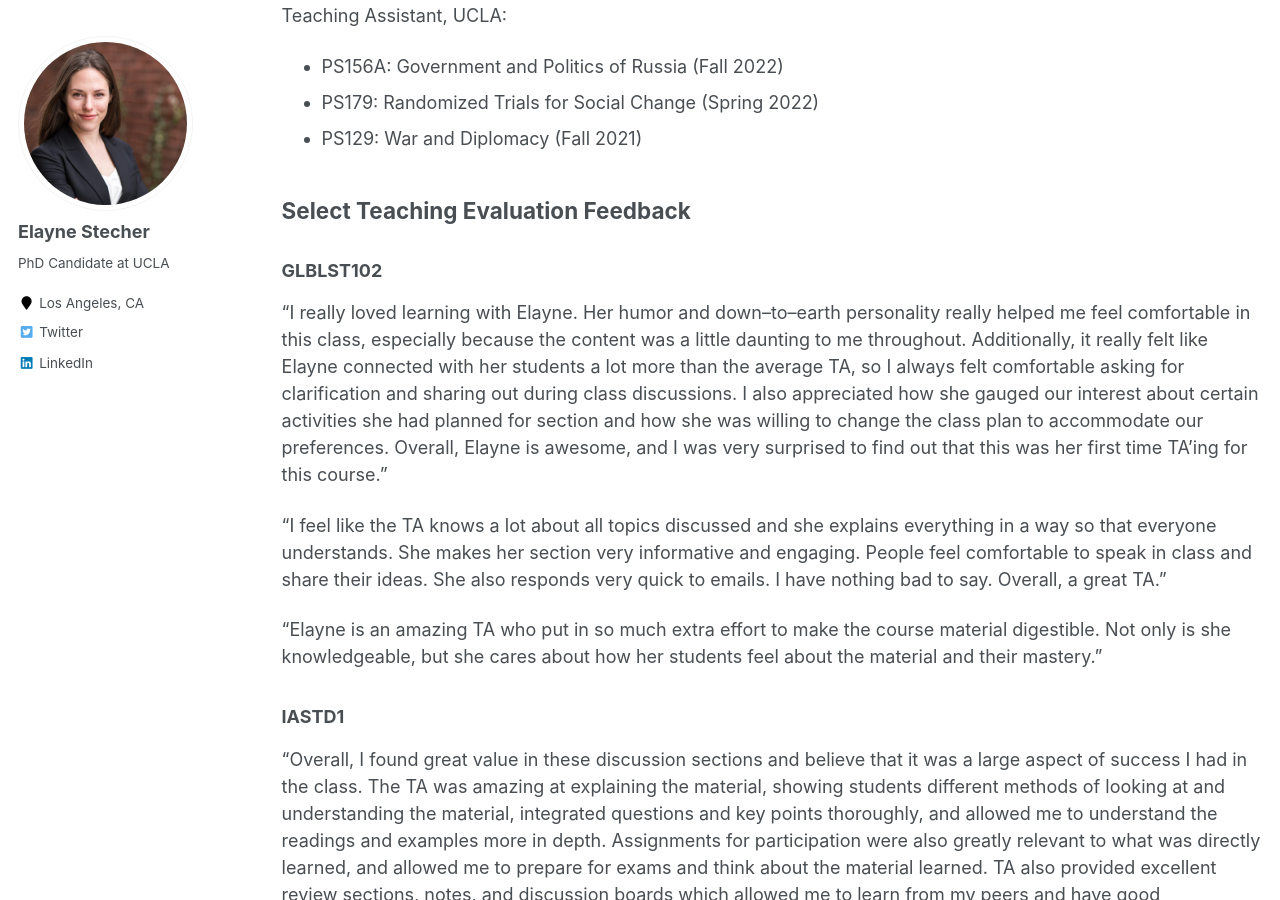
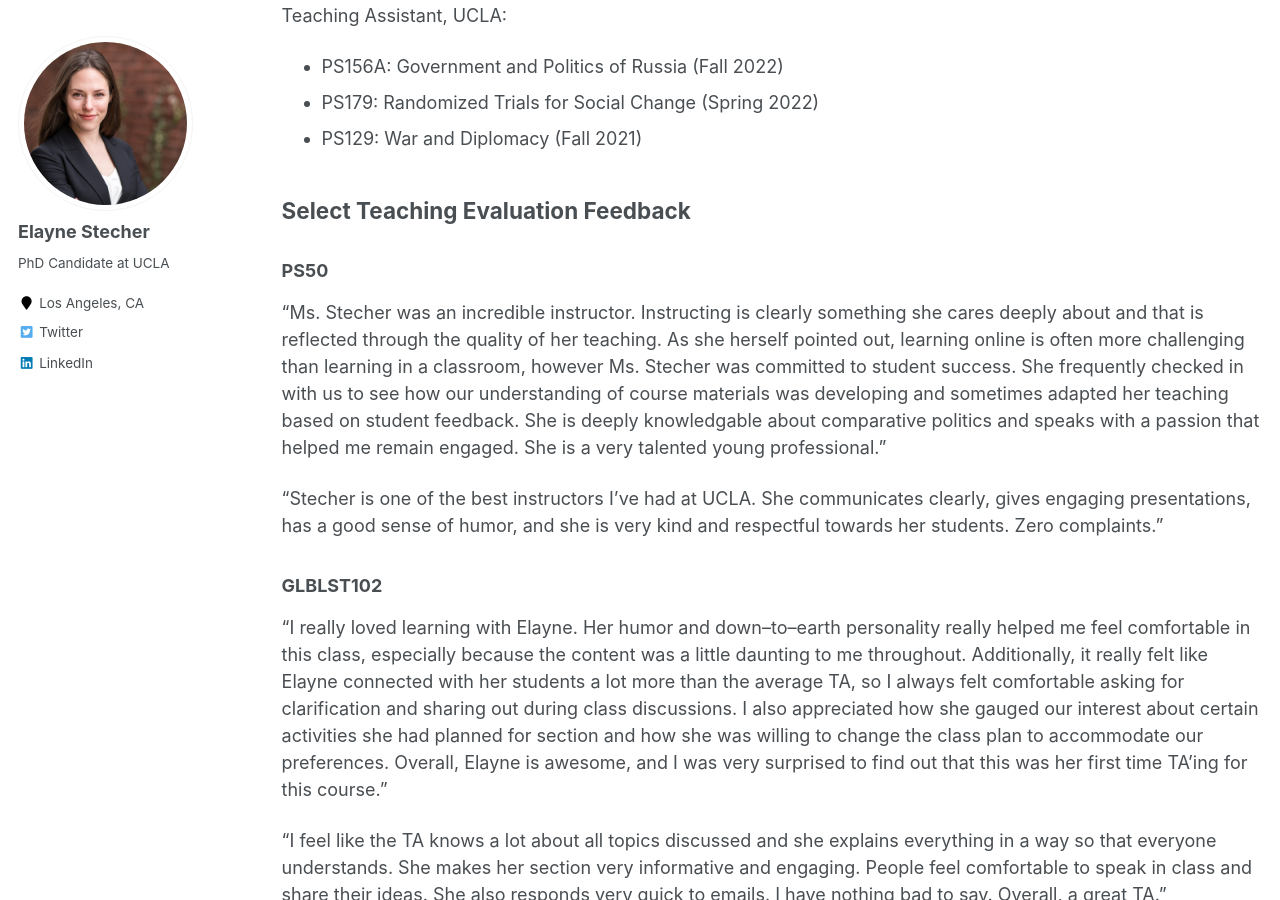
Before and after one commit to estech01/estech01.github.io, a Jekyll site: the page built from _pages/teaching.md, in a window 1280 px wide and 900 px high, scrolled down 700 px. Built offline with Jekyll 4.4.1, drawn with Linux system fonts in a browser that asks for light colours.

Commit message:
Update teaching.md

```diff
--- a/_pages/teaching.md
+++ b/_pages/teaching.md
@@ -27,6 +27,18 @@ Teaching Assistant, UCLA:
 - PS129: War and Diplomacy (Fall 2021)
 
 ## Select Teaching Evaluation Feedback
+
+### PS50
+
+"Ms. Stecher was an incredible instructor. Instructing is clearly something she cares deeply about and that is reflected through
+the quality of her teaching. As she herself pointed out, learning online is often more challenging than learning in a classroom,
+however Ms. Stecher was committed to student success. She frequently checked in with us to see how our understanding of
+course materials was developing and sometimes adapted her teaching based on student feedback. She is deeply
+knowledgable about comparative politics and speaks with a passion that helped me remain engaged. She is a very talented
+young professional."
+
+"Stecher is one of the best instructors I've had at UCLA. She communicates clearly, gives engaging presentations, has a good
+sense of humor, and she is very kind and respectful towards her students. Zero complaints."
 
 ### GLBLST102
 
```
